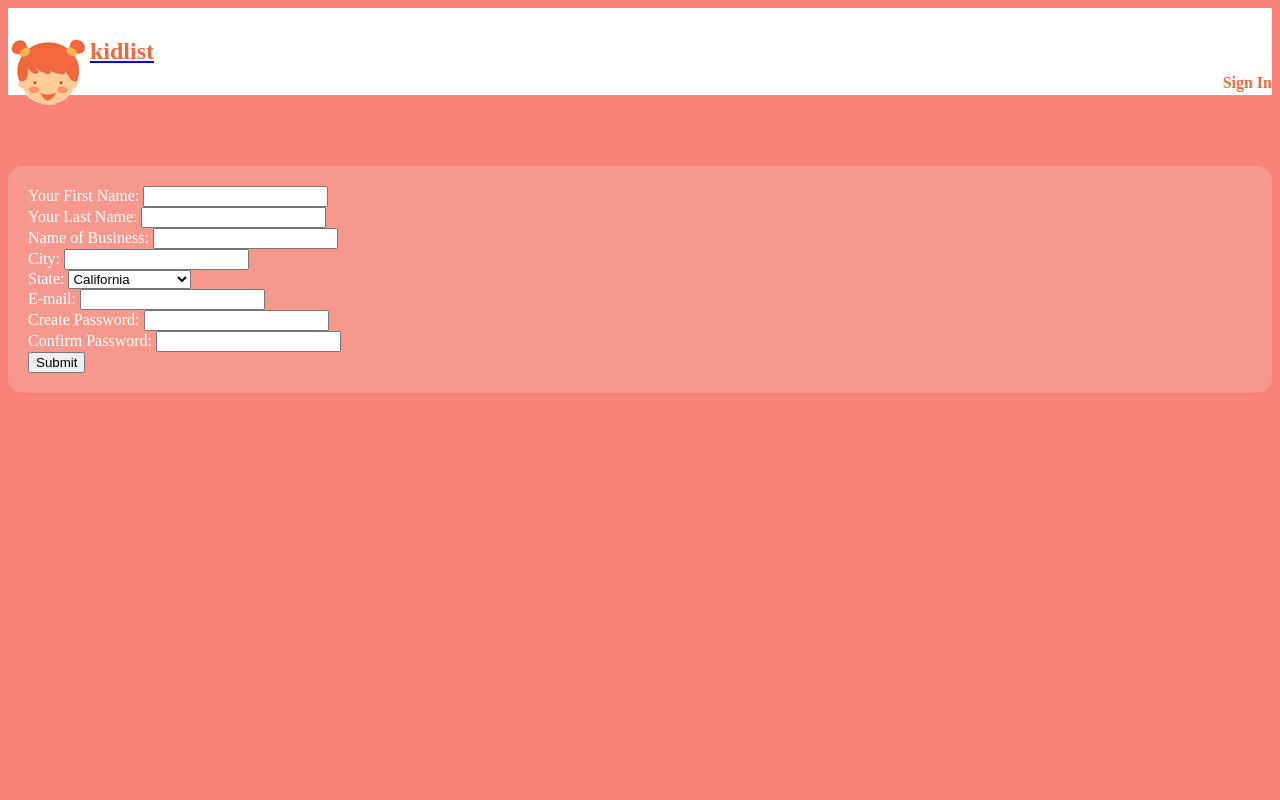
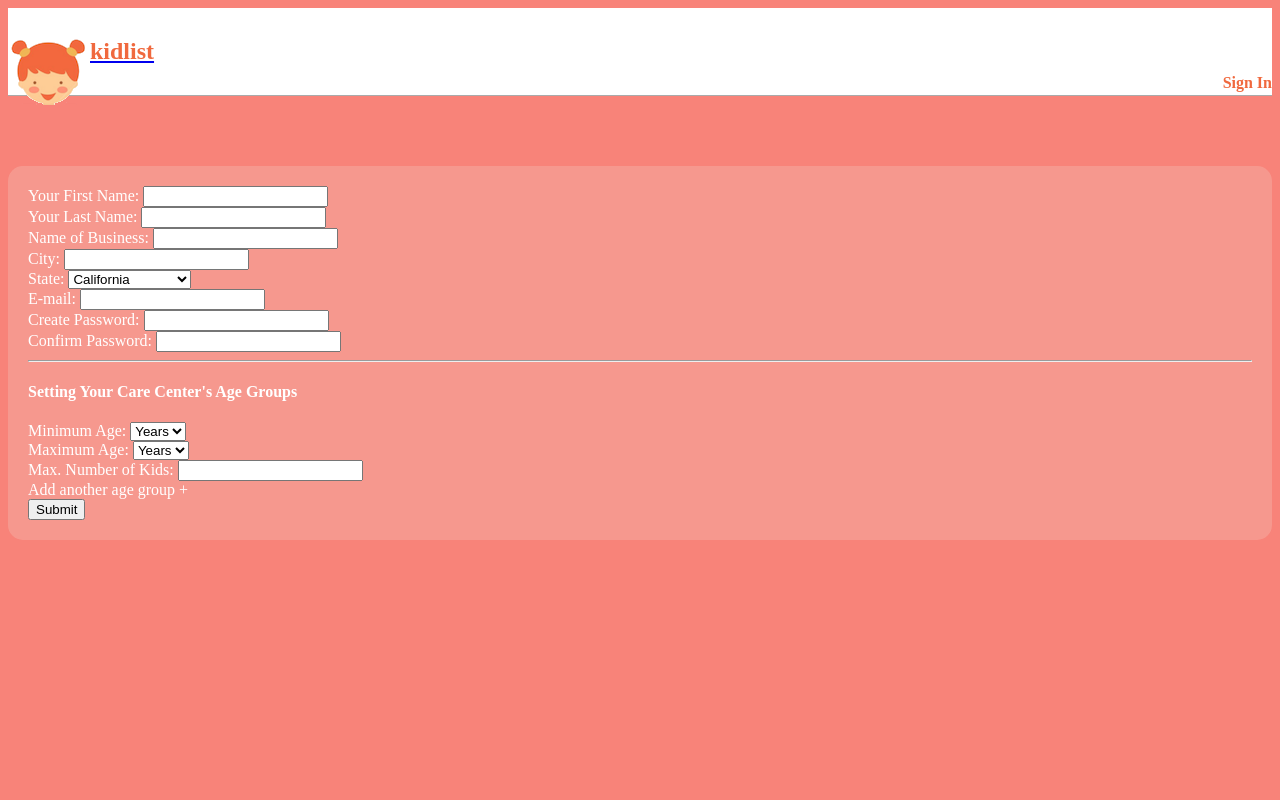
Before and after one commit to uhlissuh/kidlist, a Node server app: page /join in a window 1280 px wide. Run offline with Node 20, Linux system fonts and the light colour scheme; some libraries are stand-ins or nearby versions.

Commit message:
change join page to include adding age groups of the business

```diff
--- a/views/join.handlebars
+++ b/views/join.handlebars
@@ -93,7 +93,76 @@
             <label for="confirm-password">Confirm Password:</label>
             <input class="form-control" type="password" name="confirm_password" />
         </div>
-        <button type="submit" class="btn btn-primary">Submit</button>
+        <hr/>
+        <div class="row">
+          <div class="col-md-12">
+            <h4>Setting Your Care Center's Age Groups</h4>
+
+          </div>
+        </div>
+        <div class="age-group-parent">
+          <div class="row age-group-div">
+            <div class="form-group col-md-3">
+              <label for="age-group">Minimum Age:</label>
+              <select class="form-control"name="Years">
+                <option value="" disabled="disabled" selected="selected">Years</option>
+                <option value="0">0</option>
+                <option value=".5">.5</option>
+                <option value="1">1</option>
+                <option value="1.5">1.5</option>
+                <option value="2">2</option>
+                <option value="2.5">2.5</option>
+                <option value="3">3</option>
+                <option value="3.5">3.5</option>
+                <option value="4">4</option>
+                <option value="4.5">4.5</option>
+                <option value="5">5</option>
+                <option value="5.5">5.5</option>
+                <option value="6">6</option>
+              </select>
+            </div>
+            <div class="form-group col-md-3">
+                <label for="age-group">Maximum Age:</label>
+              <select class="form-control" name="Years">
+                <option value="" disabled="disabled" selected="selected">Years</option>
+                <option value="0">0</option>
+                <option value=".5">.5</option>
+                <option value="1">1</option>
+                <option value="1.5">1.5</option>
+                <option value="2">2</option>
+                <option value="2.5">2.5</option>
+                <option value="3">3</option>
+                <option value="3.5">3.5</option>
+                <option value="4">4</option>
+                <option value="4.5">4.5</option>
+                <option value="5">5</option>
+                <option value="5.5">5.5</option>
+                <option value="6">6</option>
+              </select>
+            </div>
+            <div class="form-group col-md-6">
+              <label for="number-of-students">Max. Number of Kids:</label>
+              <input class="form-control" id="max-number-of-children"/>
+            </div>
+          </div>
+        </div>
+        <div class="row">
+          <div class=" form-group col-md-12">
+            <a id="add-age-group-bttn">Add another age group +</a>
+          </div>
+        </div>
+        <script>
+          document.getElementById("add-age-group-bttn").addEventListener("click", function() {
+            var ageGroupDiv = document.getElementsByClassName("age-group-div")[0];
+            var newAgeGroupDiv = ageGroupDiv.cloneNode(true);
+            ageGroupDiv.parentElement.appendChild(newAgeGroupDiv);
+          });
+        </script>
+        <div class="row">
+          <div class="form-group col-md-12">
+            <button type="submit" class="btn btn-primary">Submit</button>
+          </div>
+        </div>
     </form>
   </div>
 </div>
```
